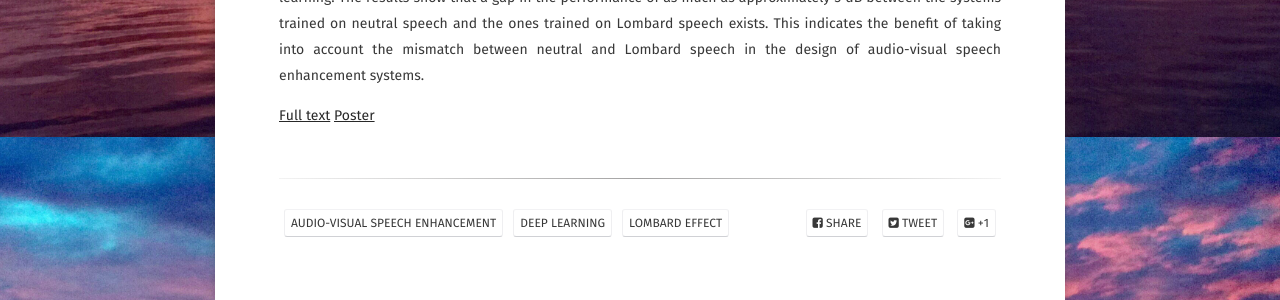
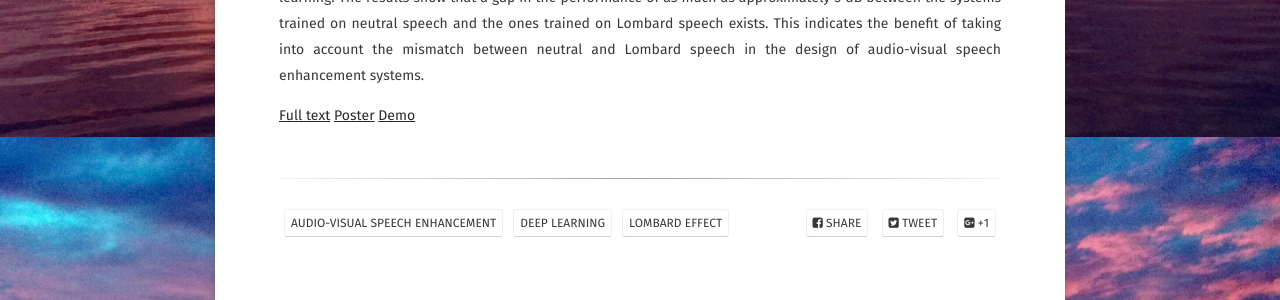
Before and after one commit to danmic/danmic.github.io, a Jekyll site: the page built from _posts/2018-11-16-avlombard.md, in a window 1280 px wide. Shown: the part 763-1063 px from the top of the page. Built offline with Jekyll 4.4.1, drawn with Linux system fonts in a browser that asks for light colours; some web fonts are replaced.

Commit message:
demo update

```diff
--- a/_posts/2018-11-16-avlombard.md
+++ b/_posts/2018-11-16-avlombard.md
@@ -21,3 +21,4 @@ Humans tend to change their way of speaking when they are immersed in a noisy en
 
 [Full text](https://arxiv.org/pdf/1811.06250)
 [Poster](https://github.com/danmic/danmic.github.io/raw/master/assets/img/av_lombard.pdf)
+[Demo](https://vbn.aau.dk/files/294337847/danmi_demo.ppsx)
```
